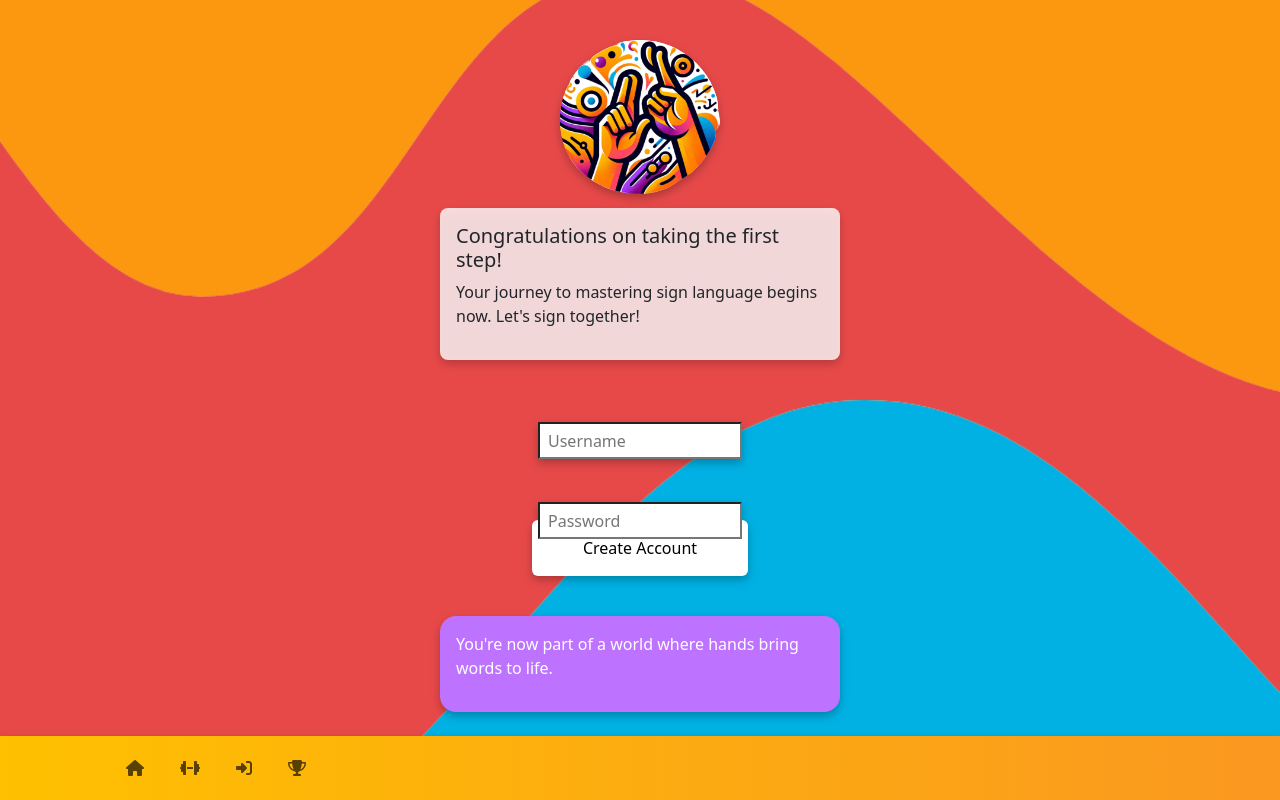
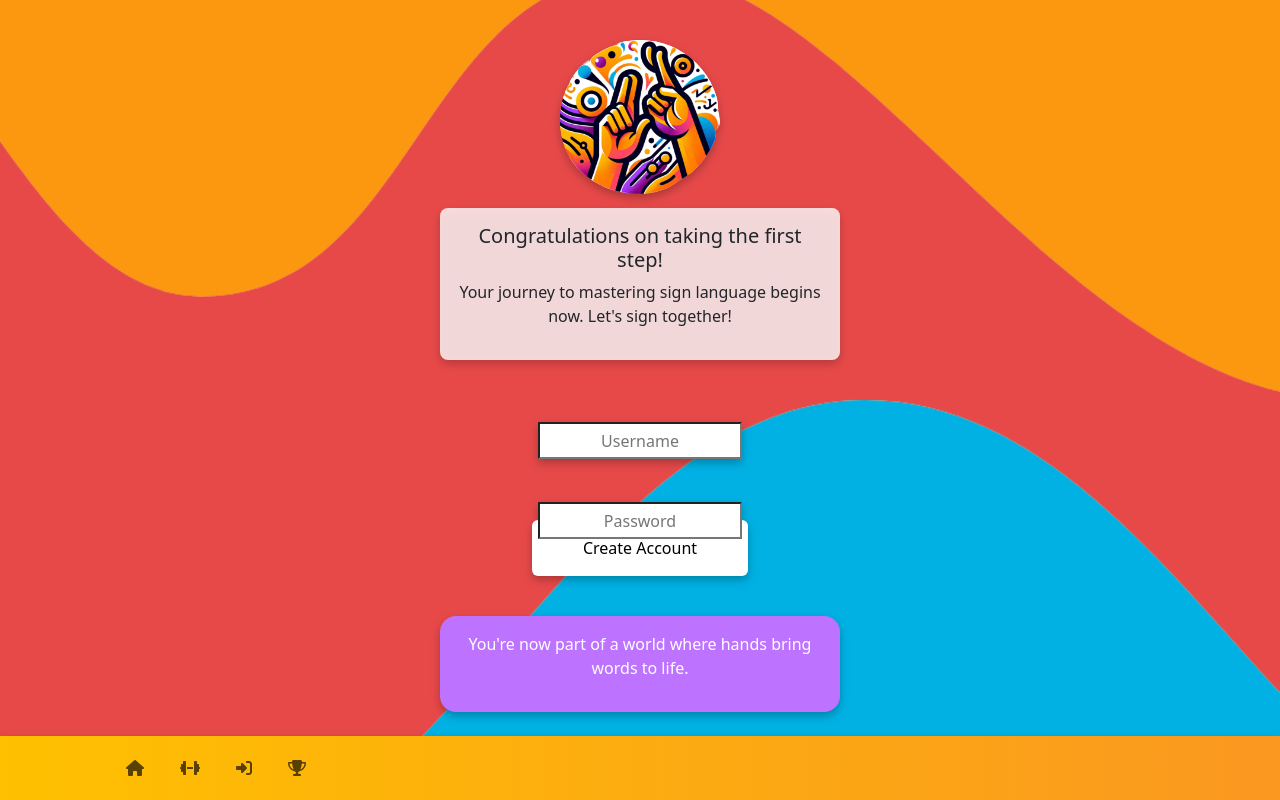
Before and after one commit to Hares-2088/fluentfingers-fe, a React (Create React App) app: page /createAccount in a window 1280 px wide. Built offline with nearby package versions, Linux system fonts and the light colour scheme.

Commit message:
Text-aligned in CreateAccount.css

```diff
--- a/src/CreateAccount.css
+++ b/src/CreateAccount.css
@@ -14,12 +14,14 @@
   margin-bottom: 5vh;
   width: 90%;
   max-width: 400px;
+  text-align: center;
 }
 
 input {
   width: 100%;
   margin-top: -5vh;
   padding: 1vh;
+  text-align: center;
 }
 
 .CreateAccountButton {
@@ -40,4 +42,5 @@ input {
   width: 90%;
   max-width: 400px;
   margin-top: 0vh;
+  text-align: center;
 }
```
